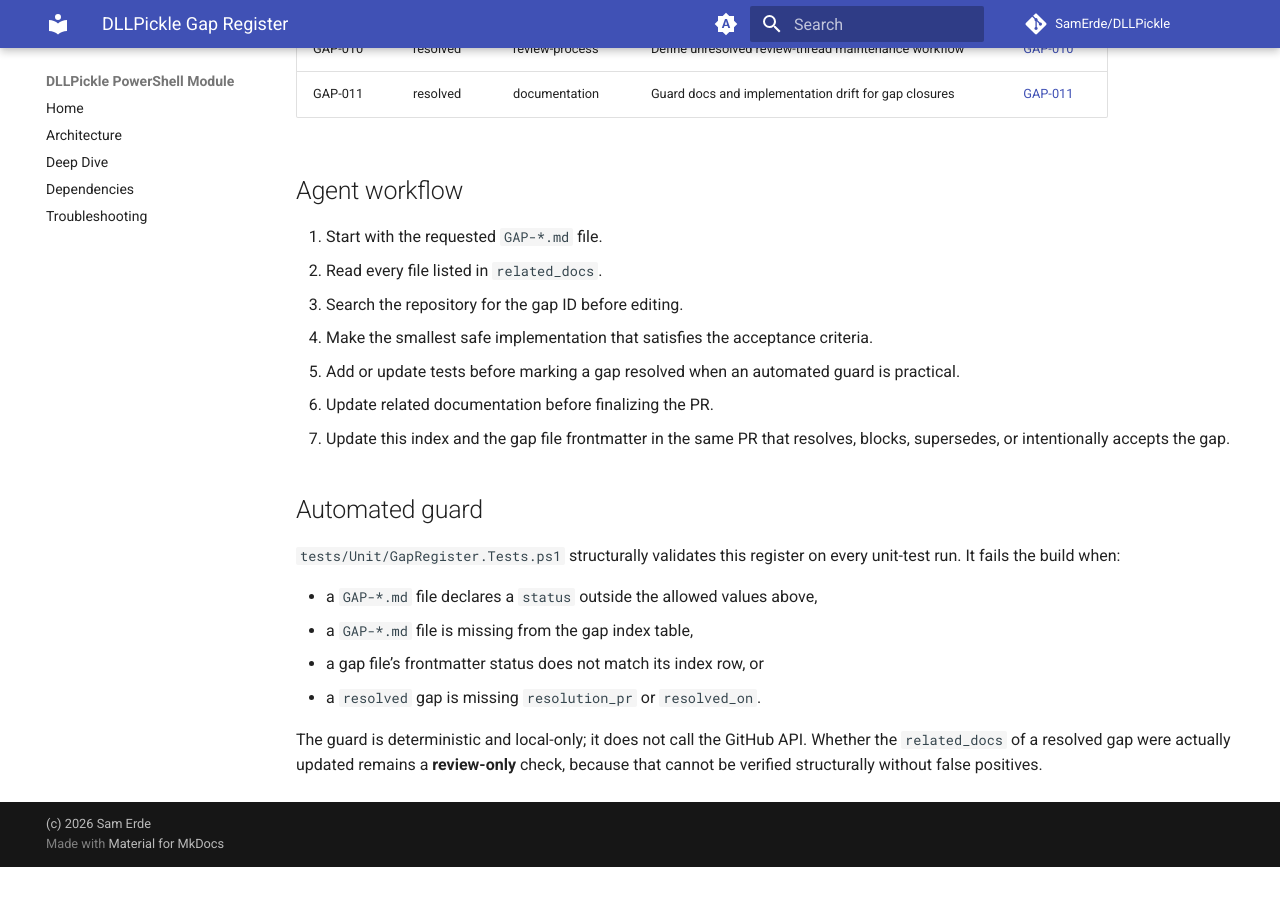
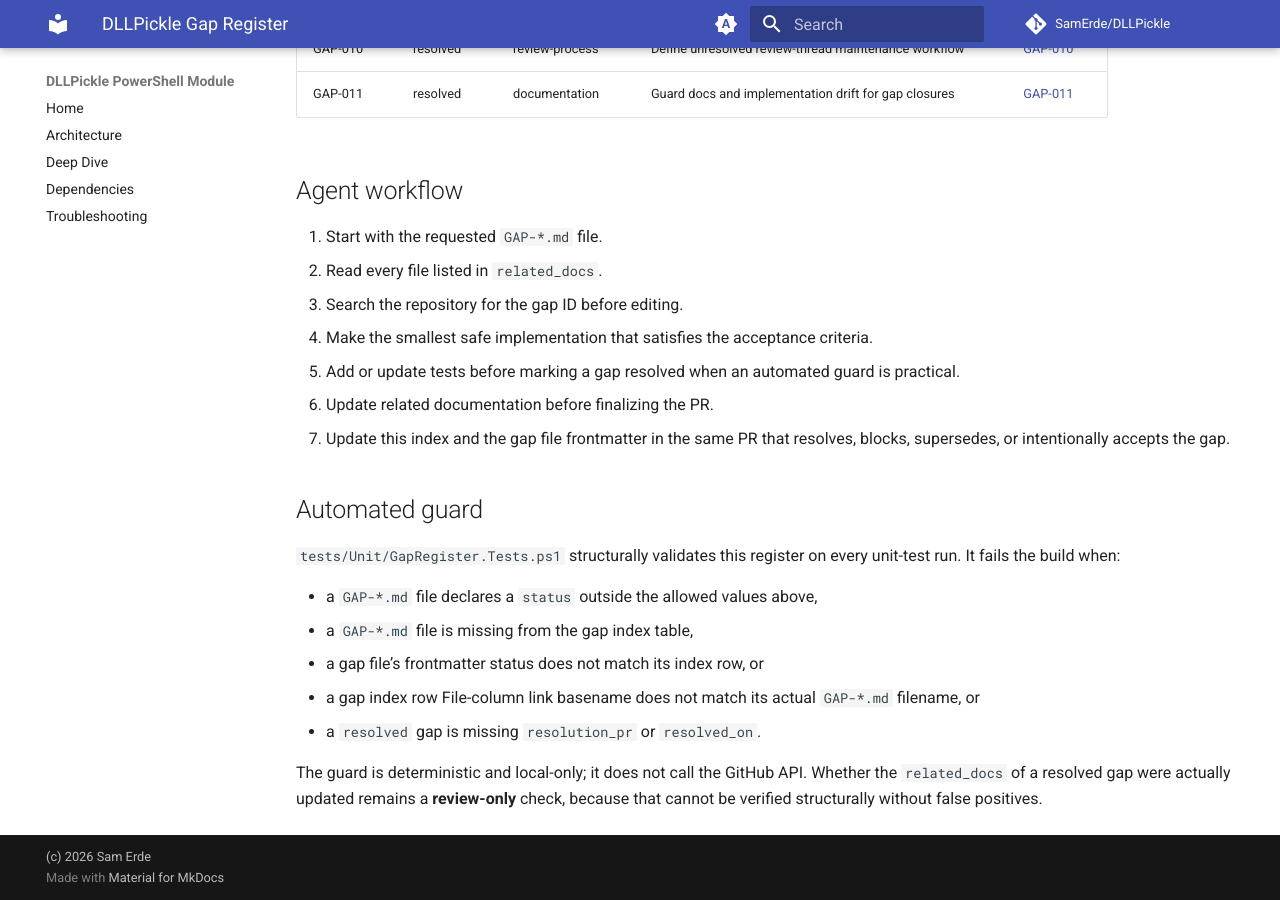
Before and after one commit to SamErde/DLLPickle, an MkDocs documentation site: the page built from docs/gaps/README.md, in a window 1280 px wide and 900 px high, scrolled down 1781 px. Built offline with MkDocs 1.6.1 and Material for MkDocs 9.7.7, drawn with Linux system fonts in a browser that asks for light colours; comment, search, counter and statistics services are not loaded; before the commit the page ends 2648 px from its top, so only the background shows below that.

Commit message:
test(gaps): validate gap index File-column link basenames (#268)
* test(gaps): validate index file-link basenames

Extend GapRegister guard to parse docs/gaps README File-column markdown links and assert each basename matches the actual GAP-*.md filename. Also document this enforced check in the README automated guard section. Follow-up for PR #266 discussion r3481674186.

* review: address PR #268 review comments

Normalize gap index File-column link targets by stripping fragment/query before basename comparison, and add an explicit ContainsKey guard before status dereference in the status parity test.

```diff
--- a/docs/gaps/README.md
+++ b/docs/gaps/README.md
@@ -63,6 +63,7 @@ Use this register for durable repo-local gap state. Use `docs/superpowers/specs/
 - a `GAP-*.md` file declares a `status` outside the allowed values above,
 - a `GAP-*.md` file is missing from the gap index table,
 - a gap file's frontmatter status does not match its index row, or
+- a gap index row File-column link basename does not match its actual `GAP-*.md` filename, or
 - a `resolved` gap is missing `resolution_pr` or `resolved_on`.
 
 The guard is deterministic and local-only; it does not call the GitHub API. Whether the `related_docs` of a resolved gap were actually updated remains a **review-only** check, because that cannot be verified structurally without false positives.
```
Also changed, not shown: 1 other file.
